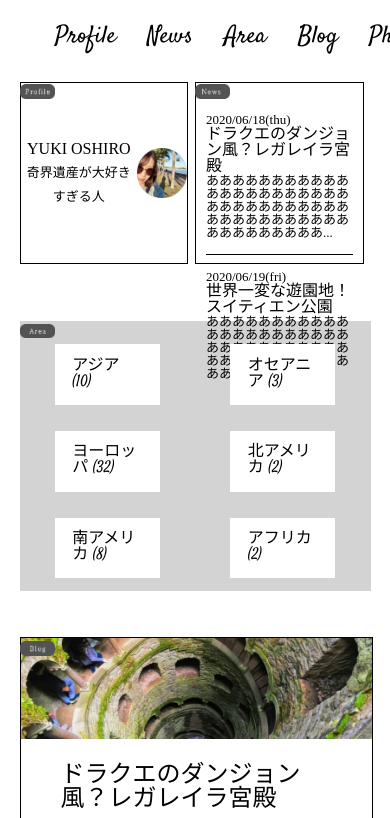
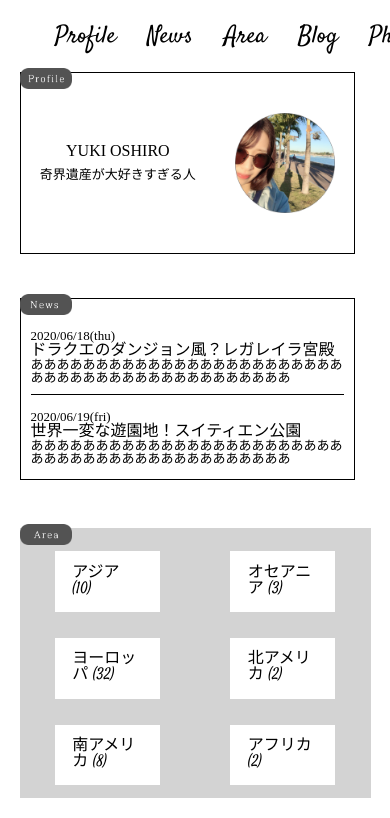
Before and after one commit to yuki-tuku/kikaiisan_log, a plain HTML site: page index.html in a window 390 px wide. Shown: the part 262-1080 px from the top of the page. Drawn offline with Linux system fonts and the light colour scheme.

Commit message:
all_finished

```diff
--- a/assets/css/style.css
+++ b/assets/css/style.css
@@ -25,6 +25,7 @@ main {
     width: 90%;
     margin-left: auto;
     margin-right: auto;
+    /* padding-bottom: 40px; */
 
 }
 .menu {
@@ -55,6 +56,15 @@ li:hover {
     align-items: center;
     justify-content: space-around;
 }
+@media screen and (max-width:780px) {
+    .container {
+        display: flex;
+        align-items: center;
+        justify-content: center;
+        flex-direction: column;
+        padding: 80px 0 60px 0;
+    }
+}
 .profile {
     width: 100%;
 }
@@ -70,6 +80,12 @@ li:hover {
 }
 .tag-img1 {
     width: 20%;
+    padding-top: 40px;
+}
+@media screen and (max-width:780px) {
+    .tag-img1 {
+        width: 15%;
+    }
 }
 .me {
     width: 30%;
@@ -77,6 +93,9 @@ li:hover {
 .prof-text{
     text-align: center;
     line-height: 1.5em;
+}
+.myname {
+    font-size: medium;
 }
 .mycomment {
     font-size: small;
@@ -92,6 +111,7 @@ li:hover {
 }
 .news1, .news2  {
     margin: 15px 10px;
+    height: 50px;
 }
 .news1 {
     border-bottom: 0.5px solid black;
@@ -100,13 +120,17 @@ li:hover {
 .day {
     font-size: small;
 }
+.sub {
+    font-size: medium;
+}
 .news-text {
     font-size: small;
+    text-overflow: ellipsis;
 }
 .area {
     width: 100%;
     /* background-color: lightgray; */
-    margin-top: 50px;
+    margin-top: 70px;
     margin-bottom: 40px;
 
 }
@@ -145,7 +169,12 @@ li:hover {
     width: 10%;
     /* margin: -30px; */
     position: relative;
-
+    padding-top: 40px;
+}
+@media screen and (max-width:780px) {
+    .tag-img {
+        width: 15%;
+    }
 }
 .ichiran {
     text-align: right;
@@ -158,9 +187,10 @@ li:hover {
 }
 .blog-container {
     width: 100%;
+    height: 400px;
     border: 1px solid black;
     margin-top: -20px;
-    margin-bottom: 30px;
+    margin-bottom: 20px;
 }
 .blog-container :last-child {
     margin-bottom: 30px;
@@ -180,6 +210,11 @@ h2 {
     border-radius: 10px;
     font-size: small;
     margin-left: 10px;
+}
+@media screen and (max-width:780px) {
+    .tag {
+        font-size: x-small;
+    }
 }
 .blog-text {
     margin: 20px 0;
@@ -206,11 +241,15 @@ h2 {
     justify-content: space-around;
     align-content: center;
 }
-
 .photos-thumb {
     width: 15%;
     padding: 5px;
     /* flex-basis:5%; */
+}
+@media screen and (max-width:780px) {
+    .photos-thumb {
+        width: 20%;
+    }
 }
 footer {
     height: 60px;
@@ -226,3 +265,8 @@ footer p {
    font-size: small;
    letter-spacing: .5em;
 }
+@media screen and (max-width:780px) {
+    footer p {
+        font-size: x-small;
+    }
+}
--- a/index.html
+++ b/index.html
@@ -53,12 +53,12 @@
                 <div class="news1">
                     <p class="day">2020/06/18(thu)</p>
                     <p class="sub">ドラクエのダンジョン風？レガレイラ宮殿</p>
-                    <p class="news-text">あああああああああああああああああああああああああああああああああああああああああああああああああああああ...</p>
+                    <p class="news-text">ああああああああああああああああああああああああああああああああああああああああああああ</p>
                 </div>
                 <div class="news2">
                     <p class="day">2020/06/19(fri)</p>
                     <p class="sub">世界一変な遊園地！スイティエン公園</p>
-                    <p class="news-text">あああああああああああああああああああああああああああああああああああああああああああああああああああああ...</p>
+                    <p class="news-text">ああああああああああああああああああああああああああああああああああああああああああああ</p>
                 </div>
             </div>
                 </div>
```
